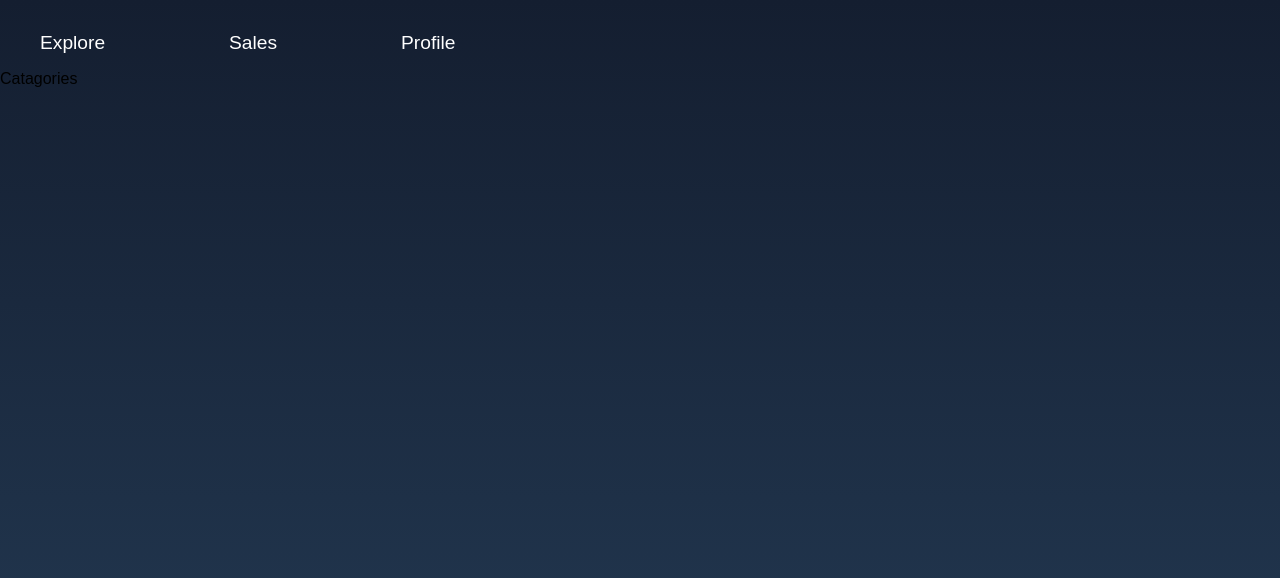
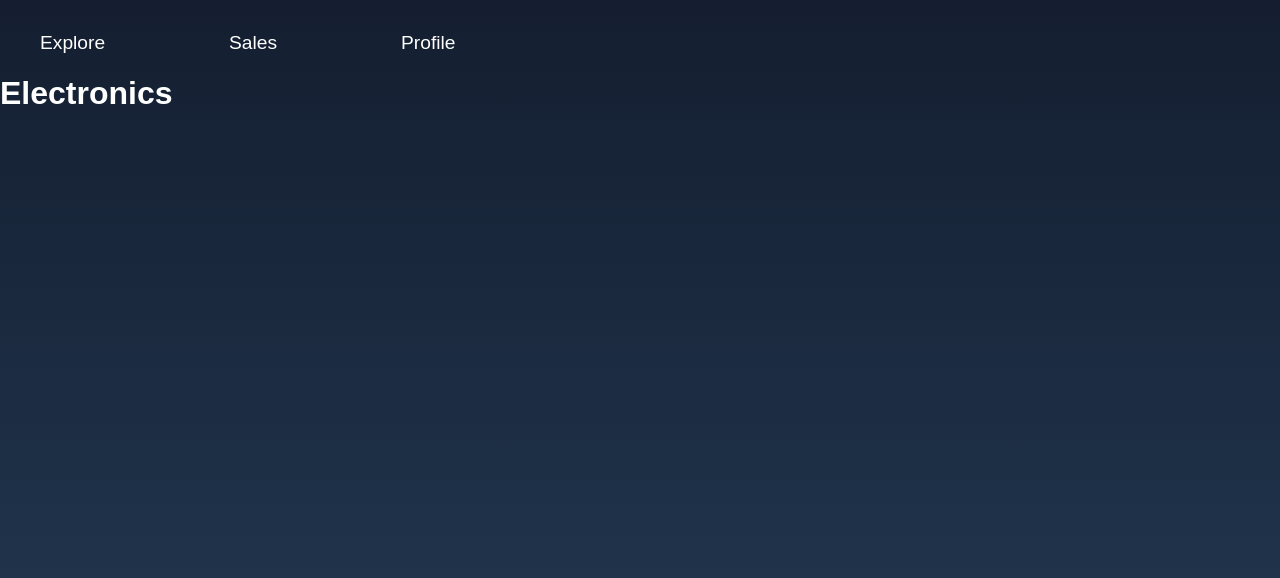
Before and after one commit to souravdhar199/itemSeller, a React (Create React App) app: page /catagories/Electronics in a window 1280 px wide. Shown: the top 578 px of the page. Built offline with nearby package versions, Linux system fonts and the light colour scheme; no server answers; the database is empty.

Commit message:
feat: Made new collection, made it fetch data

```diff
--- a/src/pages/Catagories.js
+++ b/src/pages/Catagories.js
@@ -1,6 +1,7 @@
 import React from "react";
 import { useState, useEffect } from "react";
 import { useParams } from "react-router-dom";
+import { toast } from "react-toastify";
 import {
   collection,
   getDocs,
@@ -14,17 +15,17 @@ import { db } from "../firebaseconfig.js";
 import { async } from "@firebase/util";
 
 export default function Catagories() {
-  const [listing, setListing] = new useState(null);
+  const [listing, setListing] = new useState({});
   const params = useParams();
 
   useEffect(() => {
     const getListing = async () => {
       try {
-        const listingData = collection(db, "listing");
+        const listingData = collection(db, "products");
         //get The query
         const q = query(
           listingData,
-          where("type", "==", params.catagoryName),
+          where("Catagory", "==", params.catagoryName),
           orderBy("timeStamp", "desc"),
           limit(10)
         );
@@ -34,12 +35,19 @@ export default function Catagories() {
 
         runq.forEach((doc) => {
           console.log(doc.data());
+          setListing({ ...doc.data() });
+          toast.success("All data loaded");
         });
       } catch (error) {
         console.log(error);
       }
     };
     getListing();
-  });
-  return <div>Catagories</div>;
+  }, []);
+  return (
+    <div>
+      <h1>{params.catagoryName}</h1>
+      <h1>{listing.name}</h1>
+    </div>
+  );
 }
```
